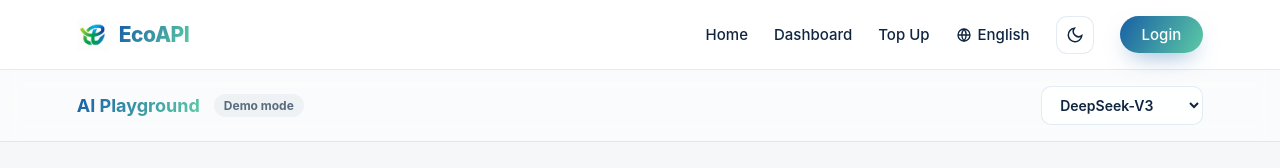
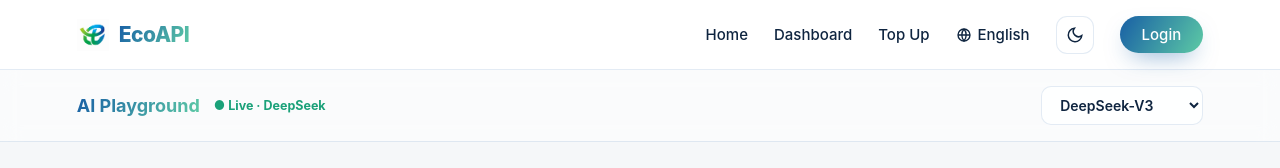
Before and after one commit to wangyilin6886-cpu/API, a React (Vite) app: page /chat in a window 1280 px wide. Shown: the top 168 px of the page. Built offline with nearby package versions, Linux system fonts and the light colour scheme.

Commit message:
Enable DeepSeek chat with API key
https://claude.ai/code/session_01QkofTAeLJ3m4KhybHS7Lr4

```diff
--- a/api/chat.ts
+++ b/api/chat.ts
@@ -3,8 +3,7 @@ import type { VercelRequest, VercelResponse } from '@vercel/node'
 export default async function handler(req: VercelRequest, res: VercelResponse) {
   if (req.method !== 'POST') return res.status(405).end()
 
-  const apiKey = process.env.DEEPSEEK_API_KEY
-  if (!apiKey) return res.status(500).json({ error: 'API key not configured' })
+  const apiKey = process.env.DEEPSEEK_API_KEY || 'sk-a4f2653730104d8385b525de8ef80aba'
 
   const upstream = await fetch('https://api.deepseek.com/chat/completions', {
     method: 'POST',
--- a/src/pages/Chat.tsx
+++ b/src/pages/Chat.tsx
@@ -6,7 +6,7 @@ import './pages.css'
 
 interface Msg { role: 'ai' | 'user'; text: string }
 
-const CHAT_ENABLED = import.meta.env.VITE_CHAT_ENABLED === 'true'
+const CHAT_ENABLED = true
 
 export default function Chat() {
   const { t } = useI18n()
```
